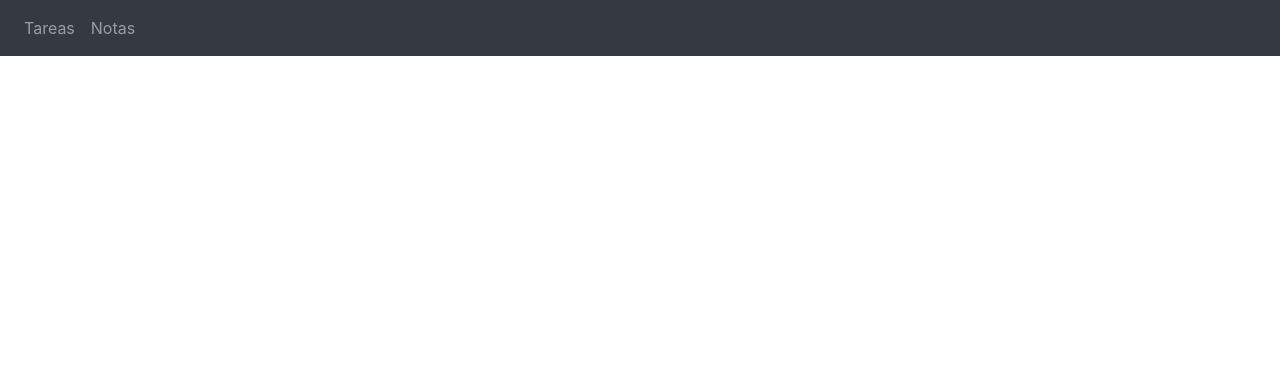
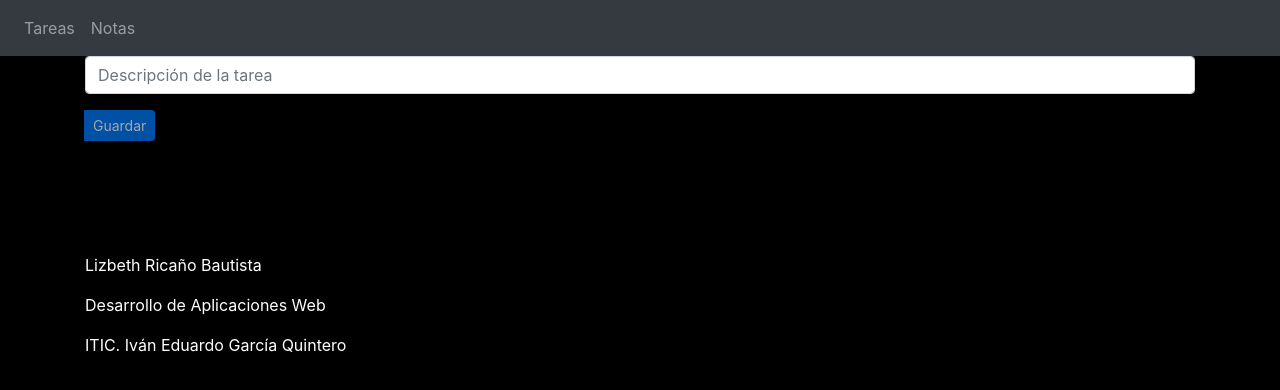
Before and after one commit to LizbethR18/Evaluacion, an Angular app: page /tareas in a window 1280 px wide. Before the commit this address led to /. Shown: the top 390 px of the page. Built offline with nearby package versions, Linux system fonts and the light colour scheme.

Commit message:
componente tareas-list

```diff
--- a/src/app/app-routing.module.ts
+++ b/src/app/app-routing.module.ts
@@ -1,8 +1,12 @@
 import { NgModule } from '@angular/core';
 import { Routes, RouterModule } from '@angular/router';
+import { NotasComponent } from './componentes/notas/notas.component';
+import { TareasComponent } from './componentes/tareas/tareas.component';
 
-
-const routes: Routes = [];
+const routes: Routes = [
+  {path:'tareas', component:TareasComponent},
+  {path: 'notas', component:NotasComponent}
+];
 
 @NgModule({
   imports: [RouterModule.forRoot(routes)],
--- a/src/app/app.module.ts
+++ b/src/app/app.module.ts
@@ -8,13 +8,15 @@ import { TareasComponent } from './componentes/tareas/tareas.component';
 import { NotasComponent } from './componentes/notas/notas.component';
 import { FormsModule, ReactiveFormsModule } from '@angular/forms';
 import { Routes, RouterModule} from '@angular/router';
+import { TareasListComponent } from './componentes/tareas-list/tareas-list.component';
 
 @NgModule({
   declarations: [
     AppComponent,
     NavbarComponent,
     TareasComponent,
-    NotasComponent
+    NotasComponent,
+    TareasListComponent
   ],
   imports: [
     BrowserModule,
--- a/src/app/componentes/navbar/navbar.component.html
+++ b/src/app/componentes/navbar/navbar.component.html
@@ -1,8 +1,8 @@
 <nav class="navbar navbar-expand-lg navbar-dark bg-dark">
-    <div class="collapse navbar-collapse" id="navbarSupportedContent">
+    <!--div class="collapse navbar-collapse" id="navbarSupportedContent"-->
       <ul class="navbar-nav mr-auto">
           <a class="nav-link" [routerLink]="['tareas']">Tareas <span class="sr-only">(current)</span></a>
           <a class="nav-link" [routerLink]="['notas']">Notas</a>
       </ul>
-    </div>
+    <!--/div-->
   </nav>
--- /dev/null
+++ b/src/app/componentes/tareas-list/tareas-list.component.html
@@ -0,0 +1,8 @@
+<div class="input-group input-group-sm mb-3" *ngFor="let item of TareasList" >
+    <div class="input-group-prepend">
+        <div class="input-group-text">
+            <input type="checkbox" aria-label="Checkbox for following text input" [disabled]="isDisabled"  (click)="desactivar()">
+        </div>
+    </div>
+    <input type="text" class="form-control" aria-label="Text input with checkbox" value="{{item.Tarea}}" disabled  [ngClass]=" isDisabled==true ? 's' : ''">
+</div>
--- /dev/null
+++ b/src/app/componentes/tareas-list/tareas-list.component.ts
@@ -0,0 +1,21 @@
+import { Component, OnInit, Input } from '@angular/core';
+
+@Component({
+  selector: 'app-tareas-list',
+  templateUrl: './tareas-list.component.html',
+  styleUrls: ['./tareas-list.component.css']
+})
+export class TareasListComponent implements OnInit {
+  @Input() TareasList : string;
+
+
+  constructor() { }
+  isDisabled : boolean;
+
+  ngOnInit(): void {
+  }
+
+  desactivar(){
+    this.isDisabled=true;
+  }
+}
--- a/src/app/componentes/tareas/tareas.component.css
+++ b/src/app/componentes/tareas/tareas.component.css
@@ -0,0 +1,3 @@
+.error{
+    color: red;
+}
--- a/src/app/componentes/tareas/tareas.component.html
+++ b/src/app/componentes/tareas/tareas.component.html
@@ -1,21 +1,26 @@
-<div>
-    <form>
-        <div class="form-row align-items-center">
-            <div>
-            <div class="col-sm-3 my-1">
-              <input type="text" class="form-control" id="inlineFormInputName" placeholder="Descripción de la tarea">
+<div class="container">
+    <form [formGroup]="tareasForm" (ngSubmit)="add(tareasForm.value)">
+        <div class="input-group input-group-sm mb-3">
+            <div class="input-group  mb-3">
+              <input type="text" class="form-control" formControlName="Tarea" placeholder="Descripción de la tarea" required>
             </div>
-            <div class="col-auto my-1">
-                <button type="submit" class="btn btn-primary">Guardar</button>
+            <div class="input-group-append">
+                <button type="submit" class="btn btn-primary" [disabled]="tareasForm.invalid">Guardar</button>
               </div>
+              <div class="error" *ngIf="tareasForm.get('Tarea').hasError('required') && tareasForm.get('Tarea').touched">
+                *Campo requerido, Introduzca una tarea*
             </div>
         </div>
     </form>
-    <button type="button" class="btn btn-danger">Eliminar Todo</button>
+    <button *ngIf="tareas.length>0" type="button" class="btn btn-danger" (click)="Eliminar()">Eliminar Todo</button>
 </div>
-
-<div class="container">
-    <p>Lizbeth Ricaño Bautista</p>
+<br><br><br>
+<div *ngFor="let tareasn of tareas" class="container">
+<app-tareas-list [TareasList]="[tareasn]"></app-tareas-list>
+</div>
+<br>
+<div class="container" style="color: white;">
+    <p >Lizbeth Ricaño Bautista</p>
     <p>Desarrollo de Aplicaciones Web</p>
     <p>ITIC. Iván Eduardo García Quintero</p>
 </div>
--- a/src/styles.css
+++ b/src/styles.css
@@ -1 +1,12 @@
 /* You can add global styles to this file, and also import other style files */
+html{
+    background-color: black;
+}
+
+form{
+    background-color: black;
+}
+
+div{
+    background-color: black;
+}
```
Also changed, not shown: src/app/componentes/tareas-list/tareas-list.component.css (added), 1 other file (tests, documents, lock files or other folders).
